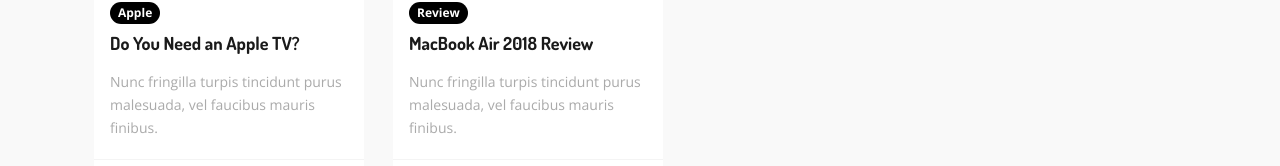
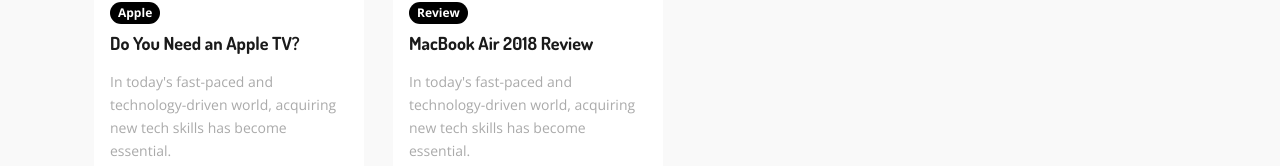
Before and after one commit to sosamsony/Samsonblog, a React (Create React App) app: page / in a window 1280 px wide. Shown: the part 737-903 px from the top of the page. Built offline with nearby package versions, Linux system fonts and the light colour scheme.

Commit message:
Updated new

```diff
--- a/src/data/ArticlesData.js
+++ b/src/data/ArticlesData.js
@@ -19,7 +19,7 @@
     tag: ["Apple", "technology"],
     title: "What's on MY iPhone?",
     desc: "What iPhone do I have? How to find out your iPhone model number.",
-    img: "https://source.unsplash.com/1600x900/?phone",
+    img: "https://api.otakoyi.com/uploads/content/2020/08/27/1280/what-is-gatsby-js-and-why-use-it_03-208x.png",
     author: "https://blog.sosamson.com/static/media/me.540bee70.svg",
     authorName: "Samson Sanyaolu",
     date: "4 May 2023",
@@ -33,7 +33,7 @@
     tag: ["google", "technology", "computer science"],
     title: "The Advantages of Learning New Skill",
     desc: "In today's fast-paced and technology-driven world, acquiring new tech skills has become essential.",
-    img: "https://source.unsplash.com/1600x900/?skill",
+    img: "https://api.otakoyi.com/uploads/content/2020/08/27/1280/what-is-gatsby-js-and-why-use-it_03-208x.png",
     author: "https://blog.sosamson.com/static/media/me.540bee70.svg",
     authorName: "Samson Sanyaolu",
     date: "23 July 2023",
@@ -46,8 +46,8 @@
     articleId: "article-3",
     tag: ["Apple", "technology"],
     title: "Do You Need an Apple TV?",
-    desc: "Nunc fringilla turpis tincidunt purus malesuada, vel faucibus mauris finibus.",
-    img: "https://source.unsplash.com/1600x900/?water",
+    desc: "In today's fast-paced and technology-driven world, acquiring new tech skills has become essential.",
+    img: "https://api.otakoyi.com/uploads/content/2020/08/27/1280/what-is-gatsby-js-and-why-use-it_03-208x.png",
     author: "https://blog.sosamson.com/static/media/me.540bee70.svg",
     authorName: "Samson Sanyaolu",
     date: "4 May 2023",
@@ -60,8 +60,8 @@
     articleId: "article-4",
     tag: ["review", "apple", "technology", "thoughts"],
     title: "MacBook Air 2018 Review",
-    desc: "Nunc fringilla turpis tincidunt purus malesuada, vel faucibus mauris finibus.",
-    img: "https://source.unsplash.com/1600x900/?google",
+    desc: "In today's fast-paced and technology-driven world, acquiring new tech skills has become essential.",
+    img: "https://api.otakoyi.com/uploads/content/2020/08/27/1280/what-is-gatsby-js-and-why-use-it_03-208x.png",
     author: "https://blog.sosamson.com/static/media/me.540bee70.svg",
     authorName: "Samson Sanyaolu",
     date: "4 May 2023",
@@ -74,8 +74,8 @@
     articleId: "article-5",
     tag: ["wearable", "fashion", "devices", "tips & tricks"],
     title: "The Era of Smartwatchs",
-    desc: "Nunc fringilla turpis tincidunt purus malesuada, vel faucibus mauris finibus.",
-    img: "https://source.unsplash.com/1600x900/?house",
+    desc: "In today's fast-paced and technology-driven world, acquiring new tech skills has become essential.",
+    img: "https://api.otakoyi.com/uploads/content/2020/08/27/1280/what-is-gatsby-js-and-why-use-it_03-208x.png",
     author: "https://blog.sosamson.com/static/media/me.540bee70.svg",
     authorName: "Samson Sanyaolu",
     date: "4 May 2023",
@@ -88,8 +88,8 @@
     articleId: "article-6",
     tag: ["apple", "technology", "devices"],
     title: "iPad as a Notebook Replacement",
-    desc: "Nunc fringilla turpis tincidunt purus malesuada, vel faucibus mauris finibus.",
-    img: "https://source.unsplash.com/1600x900/?fort",
+    desc: "In today's fast-paced and technology-driven world, acquiring new tech skills has become essential.",
+    img: "https://api.otakoyi.com/uploads/content/2020/08/27/1280/what-is-gatsby-js-and-why-use-it_03-208x.png",
     author: "https://blog.sosamson.com/static/media/me.540bee70.svg",
     authorName: "Samson Sanyaolu",
     date: "4 May 2023",
@@ -102,8 +102,8 @@
     articleId: "article-7",
     tag: ["apple", "wearable", "review"],
     title: "AirPods are Cool",
-    desc: "Nunc fringilla turpis tincidunt purus malesuada, vel faucibus mauris finibus.",
-    img: "https://source.unsplash.com/1600x900/?computer",
+    desc: "In today's fast-paced and technology-driven world, acquiring new tech skills has become essential.",
+    img: "https://api.otakoyi.com/uploads/content/2020/08/27/1280/what-is-gatsby-js-and-why-use-it_03-208x.png",
     author: "https://blog.sosamson.com/static/media/me.540bee70.svg",
     authorName: "Samson Sanyaolu",
     date: "4 May 2023",
@@ -117,7 +117,7 @@
     tag: ["Tips & Tricks", "life", "ideas"],
     title: "Chrome For Testing",
     desc: "Chrome for Testing has been created purely for browser automation.",
-    img: "https://source.unsplash.com/1600x900/?colors",
+    img: "https://raw.githubusercontent.com/getify/You-Dont-Know-JS/2nd-ed/get-started/images/cover.png",
     author: "https://blog.sosamson.com/static/media/me.540bee70.svg",
     authorName: "Samson Sanyaolu",
     date: "4 May 2023",
@@ -130,8 +130,8 @@
     articleId: "article-9",
     tag: ["google", "technology", "review", "devices"],
     title: "Reviewing the Home Mini",
-    desc: "Nunc fringilla turpis tincidunt purus malesuada, vel faucibus mauris finibus.",
-    img: "https://source.unsplash.com/1600x900/?animals",
+    desc: "In today's fast-paced and technology-driven world, acquiring new tech skills has become essential.",
+    img: "https://raw.githubusercontent.com/getify/You-Dont-Know-JS/2nd-ed/get-started/images/cover.png",
     author: "https://blog.sosamson.com/static/media/me.540bee70.svg",
     authorName: "Samson Sanyaolu",
     date: "4 May 2023",
@@ -144,7 +144,7 @@
     articleId: "article-10",
     tag: ["code", "technology", "javascript", "book"],
     title: "What is JavaScript? : Getting Started",
-    desc: "Nunc fringilla turpis tincidunt purus malesuada, vel faucibus mauris finibus.",
+    desc: "In today's fast-paced and technology-driven world, acquiring new tech skills has become essential.",
     img: "https://raw.githubusercontent.com/getify/You-Dont-Know-JS/2nd-ed/get-started/images/cover.png",
     author: "https://blog.sosamson.com/static/media/me.540bee70.svg",
     authorName: "Samson Sanyaolu",
@@ -158,7 +158,7 @@
     articleId: "article-11",
     tag: ["code", "technology", "javascript"],
     title: "Survey JavaScript",
-    desc: "Nunc fringilla turpis tincidunt purus malesuada, vel faucibus mauris finibus.",
+    desc: "In today's fast-paced and technology-driven world, acquiring new tech skills has become essential.",
     img: "https://cdn.mos.cms.futurecdn.net/EzgdmaCQuT84bgDL4fhXZS-970-80.jpg.webp",
     author: "https://blog.sosamson.com/static/media/me.540bee70.svg",
     authorName: "Samson Sanyaolu",
@@ -172,7 +172,7 @@
     articleId: "article-12",
     tag: ["code", "technology", "javascript"],
     title: "Let's learn React",
-    desc: "Nunc fringilla turpis tincidunt purus malesuada, vel faucibus mauris finibus.",
+    desc: "In today's fast-paced and technology-driven world, acquiring new tech skills has become essential.",
     img: "https://uploads.sitepoint.com/wp-content/uploads/2017/04/1493235373large_react_apps_A-01.png",
     author: "https://blog.sosamson.com/static/media/me.540bee70.svg",
     authorName: "Samson Sanyaolu",
@@ -186,7 +186,7 @@
     articleId: "article-13",
     tag: ["apple", "review"],
     title: "Is Apple worth it?",
-    desc: "Nunc fringilla turpis tincidunt purus malesuada, vel faucibus mauris finibus.",
+    desc: "In today's fast-paced and technology-driven world, acquiring new tech skills has become essential.",
     img: "https://uploads.sitepoint.com/wp-content/uploads/2017/04/1493235373large_react_apps_A-01.png",
     author: "https://blog.sosamson.com/static/media/me.540bee70.svg",
     authorName: "Samson Sanyaolu",
@@ -200,7 +200,7 @@
     articleId: "article-14",
     tag: ["review", "technology"],
     title: "Realme Narzo 20 Review",
-    desc: "Nunc fringilla turpis tincidunt purus malesuada, vel faucibus mauris finibus.",
+    desc: "In today's fast-paced and technology-driven world, acquiring new tech skills has become essential.",
     img: "https://uploads.sitepoint.com/wp-content/uploads/2017/04/1493235373large_react_apps_A-01.png",
     author: "https://blog.sosamson.com/static/media/me.540bee70.svg",
     authorName: "Samson Sanyaolu",
@@ -214,7 +214,7 @@
     articleId: "article-15",
     tag: ["Tips & Tricks", "life", "ideas"],
     title: "Not that typical - How To do X",
-    desc: "Nunc fringilla turpis tincidunt purus malesuada, vel faucibus mauris finibus.",
+    desc: "In today's fast-paced and technology-driven world, acquiring new tech skills has become essential.",
     img: "https://uploads.sitepoint.com/wp-content/uploads/2017/04/1493235373large_react_apps_A-01.png",
     author: "https://blog.sosamson.com/static/media/me.540bee70.svg",
     authorName: "Samson Sanyaolu",
@@ -228,7 +228,7 @@
     articleId: "article-16",
     tag: ["review", "technology"],
     title: "Asus Rogue Review",
-    desc: "Nunc fringilla turpis tincidunt purus malesuada, vel faucibus mauris finibus.",
+    desc: "In today's fast-paced and technology-driven world, acquiring new tech skills has become essential.",
     img: "https://uploads.sitepoint.com/wp-content/uploads/2017/04/1493235373large_react_apps_A-01.png",
     author: "https://blog.sosamson.com/static/media/me.540bee70.svg",
     authorName: "Samson Sanyaolu",
@@ -256,7 +256,7 @@
     articleId: "article-18",
     tag: ["code", "technology", "javascript"],
     title: "Know The Gatsby",
-    desc: "Nunc fringilla turpis tincidunt purus malesuada, vel faucibus mauris finibus.",
+    desc: "In today's fast-paced and technology-driven world, acquiring new tech skills has become essential.",
     img: "https://api.otakoyi.com/uploads/content/2020/08/27/1280/what-is-gatsby-js-and-why-use-it_03-208x.png",
     author: "https://blog.sosamson.com/static/media/me.540bee70.svg",
     authorName: "Samson Sanyaolu",
@@ -270,7 +270,7 @@
     articleId: "article-19",
     tag: ["book", "read", "review", "life", "goals"],
     title: "Atomic Habits - A book of Habits",
-    desc: "Nunc fringilla turpis tincidunt purus malesuada, vel faucibus mauris finibus.",
+    desc: "In today's fast-paced and technology-driven world, acquiring new tech skills has become essential.",
     img: "https://hautemommyhandbook.files.wordpress.com/2021/03/atomic-habits-1.jpg",
     author: "https://blog.sosamson.com/static/media/me.540bee70.svg",
     authorName: "Samson Sanyaolu",
@@ -284,8 +284,8 @@
     articleId: "article-20",
     tag: ["review", "movie", "horror"],
     title: "The Ring Review",
-    desc: "Nunc fringilla turpis tincidunt purus malesuada, vel faucibus mauris finibus.",
-    img: "https://source.unsplash.com/1600x900/?horror",
+    desc: "In today's fast-paced and technology-driven world, acquiring new tech skills has become essential.",
+    img: "https://raw.githubusercontent.com/getify/You-Dont-Know-JS/2nd-ed/get-started/images/cover.png",
     author: "https://source.unsplash.com/1600x900/?usa",
     authorName: "Samson Sanyaolu",
     date: "4 June 2023",
```
